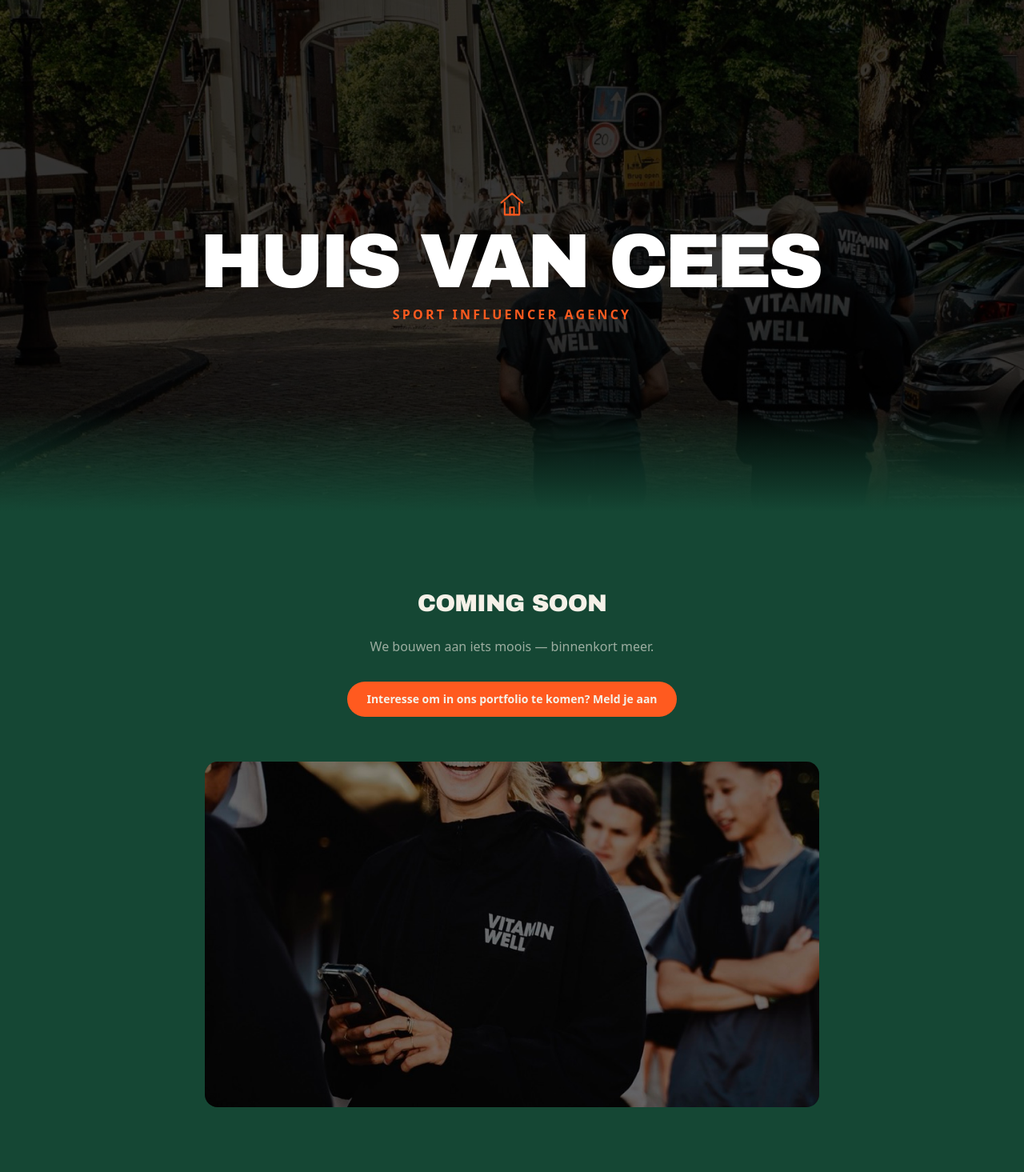
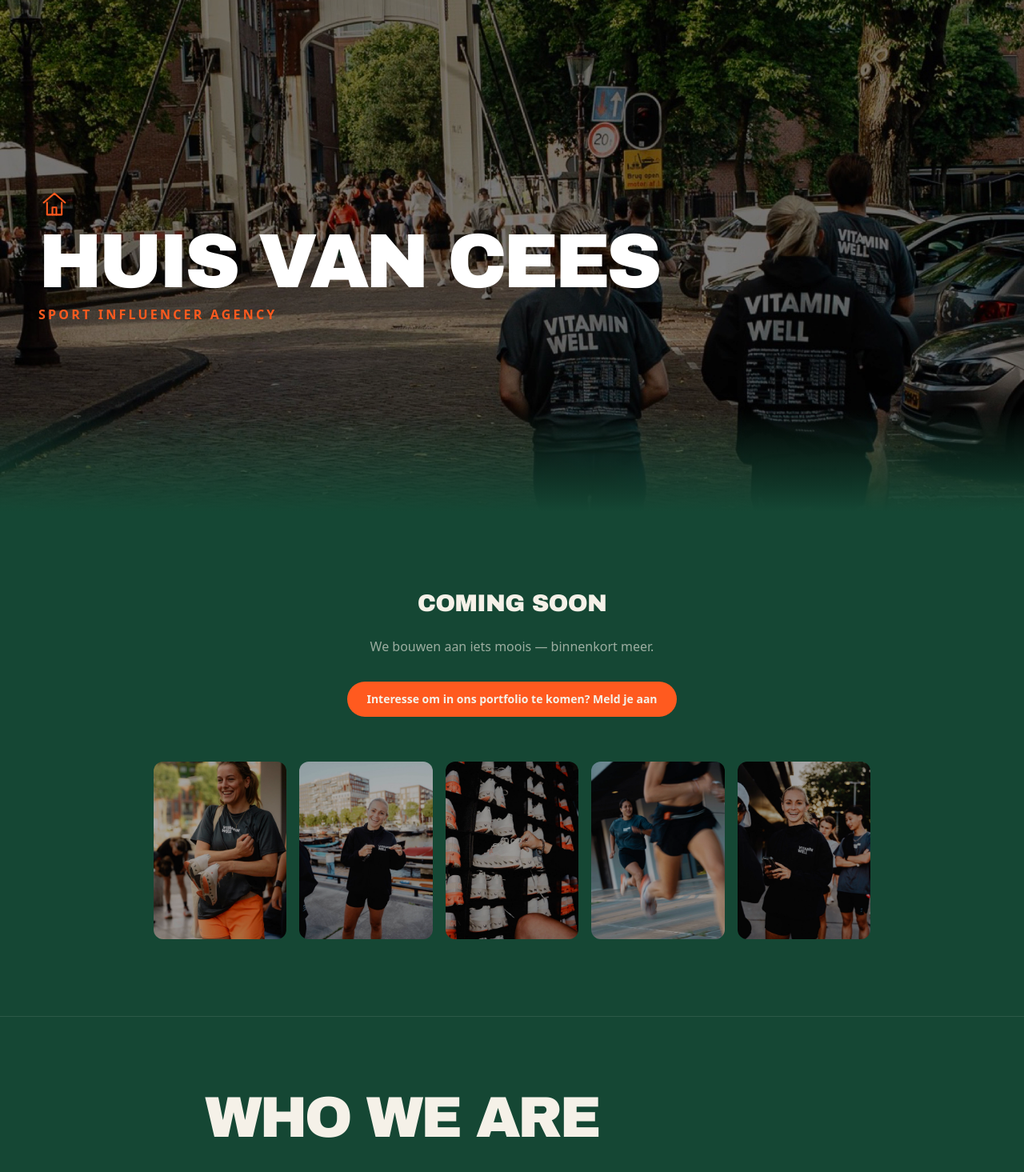
Before and after one commit to charlottetti2026/huis-van-cees, a React (Vite) app: page / in a window 1280 px wide. Shown: the top 1465 px of the page at 80% size. Built offline with nearby package versions, Linux system fonts and the light colour scheme.

Commit message:
Foto's blijven staan i.p.v. wisselen, lichter gemaakt, titel links uitgelijnd

```diff
--- a/src/App.tsx
+++ b/src/App.tsx
@@ -118,23 +118,24 @@
   }, [])
 
   return (
-    <div className="relative flex h-[80vh] min-h-[520px] w-full flex-col items-center justify-center overflow-hidden bg-neutral-800 px-6 sm:px-12">
+    <div className="relative flex h-[80vh] min-h-[520px] w-full flex-col items-start justify-center overflow-hidden bg-neutral-800 px-6 sm:px-12">
       {HEADER_PHOTOS.map((src, i) => (
         <img
           key={src}
           src={src}
           alt="Huis van Cees"
+          style={{ filter: 'brightness(1.25) saturate(1.05)' }}
           className={`absolute inset-0 h-full w-full object-cover transition-opacity duration-1000 ${
             i === index ? 'opacity-100' : 'opacity-0'
           }`}
         />
       ))}
-      <div className="absolute inset-0 bg-black/60" />
+      <div className="absolute inset-0 bg-black/30" />
       <div
         className="absolute inset-x-0 bottom-0 h-32"
         style={{ background: `linear-gradient(to top, ${GREEN}, transparent)` }}
       />
-      <div className="relative flex flex-col items-center text-center">
+      <div className="relative flex flex-col items-start text-left">
         <HouseFlourish show={typingDone} />
         <h1 className="font-display mt-3 text-6xl leading-[0.85] tracking-tighter text-white uppercase sm:text-8xl">
           <Typewriter text="Huis van Cees" onDone={() => setTypingDone(true)} />
@@ -159,28 +160,21 @@
 ]
 
 function FlyInPhotos() {
-  const [index, setIndex] = useState(0)
-
-  useEffect(() => {
-    const interval = setInterval(() => {
-      setIndex((i) => (i + 1) % FLY_IN_PHOTOS.length)
-    }, 1400)
-    return () => clearInterval(interval)
-  }, [])
-
   return (
-    <div className="relative mt-14 aspect-video w-full max-w-3xl overflow-hidden rounded-2xl bg-black/20">
+    <div className="mt-14 grid w-full max-w-4xl grid-cols-2 gap-3 sm:grid-cols-5 sm:gap-4">
       {FLY_IN_PHOTOS.map((src, i) => (
-        <img
+        <Reveal
           key={src}
-          src={src}
-          alt="Huis van Cees"
-          className={`absolute inset-0 h-full w-full object-cover transition-all duration-700 ease-out ${
-            i === index
-              ? 'translate-x-0 opacity-100'
-              : 'translate-x-8 opacity-0'
-          }`}
-        />
+          className={i === 0 ? 'col-span-2 sm:col-span-1' : ''}
+          style={{ transitionDelay: `${i * 150}ms` }}
+        >
+          <img
+            src={src}
+            alt="Huis van Cees"
+            style={{ filter: 'brightness(1.25) saturate(1.05)' }}
+            className="aspect-[3/4] w-full rounded-xl object-cover"
+          />
+        </Reveal>
       ))}
     </div>
   )
@@ -204,6 +198,7 @@
           <img
             src={photo.src}
             alt="The Running Sisters"
+            style={{ filter: 'brightness(1.25) saturate(1.05)' }}
             className="h-full w-full rounded-xl object-cover"
           />
         </Reveal>
```
